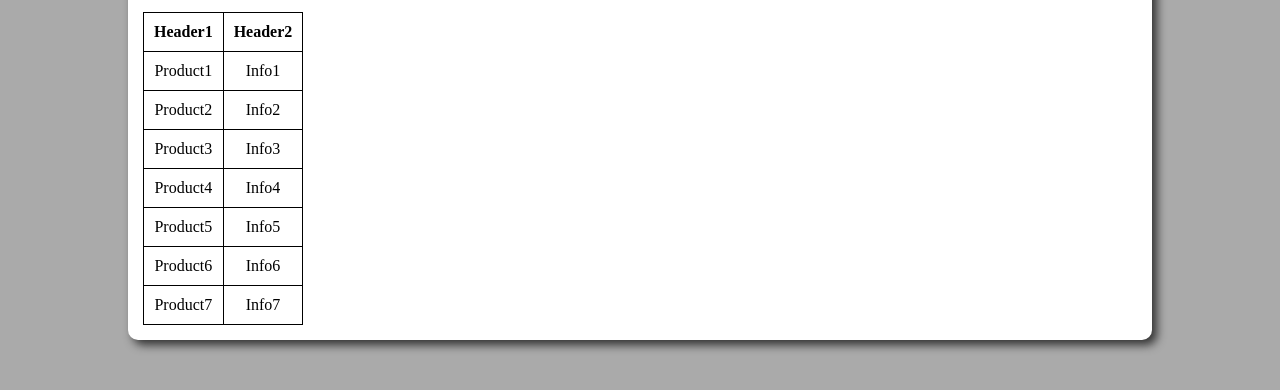
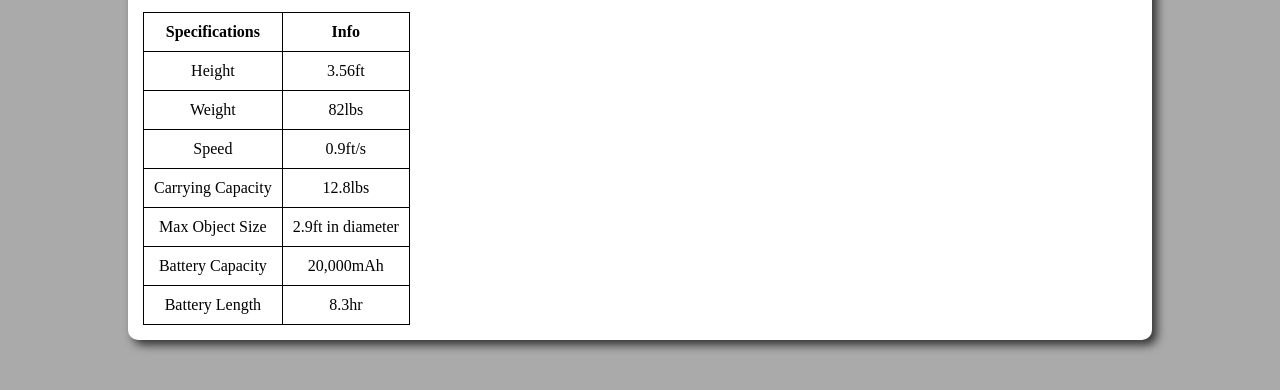
Before and after one commit to Travja/WebFinal, a plain HTML site: page product.html in a window 1280 px wide. Shown: the part 138-528 px from the top of the page. Drawn offline with Linux system fonts and the light colour scheme.

```diff
--- a/product.html
+++ b/product.html
@@ -24,36 +24,36 @@
         <!-- Table to list product specs. Highlight each row on rollover. 2 Columns, 7 Rows -->
         <table>
             <tr>
-                <th>Header1</th>
-                <th>Header2</th>
+                <th>Specifications</th>
+                <th>Info</th>
             </tr>
             <tr class="product">
-                <td>Product1</td>
-                <td>Info1</td>
+                <td>Height</td>
+                <td>3.56ft</td>
             </tr>
             <tr class="product">
-                <td>Product2</td>
-                <td>Info2</td>
+                <td>Weight</td>
+                <td>82lbs</td>
             </tr>
             <tr class="product">
-                <td>Product3</td>
-                <td>Info3</td>
+                <td>Speed</td>
+                <td>0.9ft/s</td>
             </tr>
             <tr class="product">
-                <td>Product4</td>
-                <td>Info4</td>
+                <td>Carrying Capacity</td>
+                <td>12.8lbs</td>
             </tr>
             <tr class="product">
-                <td>Product5</td>
-                <td>Info5</td>
+                <td>Max Object Size</td>
+                <td>2.9ft in diameter</td>
             </tr>
             <tr class="product">
-                <td>Product6</td>
-                <td>Info6</td>
+                <td>Battery Capacity</td>
+                <td>20,000mAh</td>
             </tr>
             <tr class="product">
-                <td>Product7</td>
-                <td>Info7</td>
+                <td>Battery Length</td>
+                <td>8.3hr</td>
             </tr>
         </table>
     </section>
--- a/style.css
+++ b/style.css
@@ -1,5 +1,12 @@
 /* Color Palette of 5 colors */
-
+:root {
+    --color-one: #131515;
+    --color-two: #e2dcde;
+    --color-three: #88ccf1;
+    --color-four: #00abe7;
+    --color-five: #0e79b2;
+    --accent-one: #33ff3f;
+}
 
 
 /* Highlight each row on rollover in a table */
```
